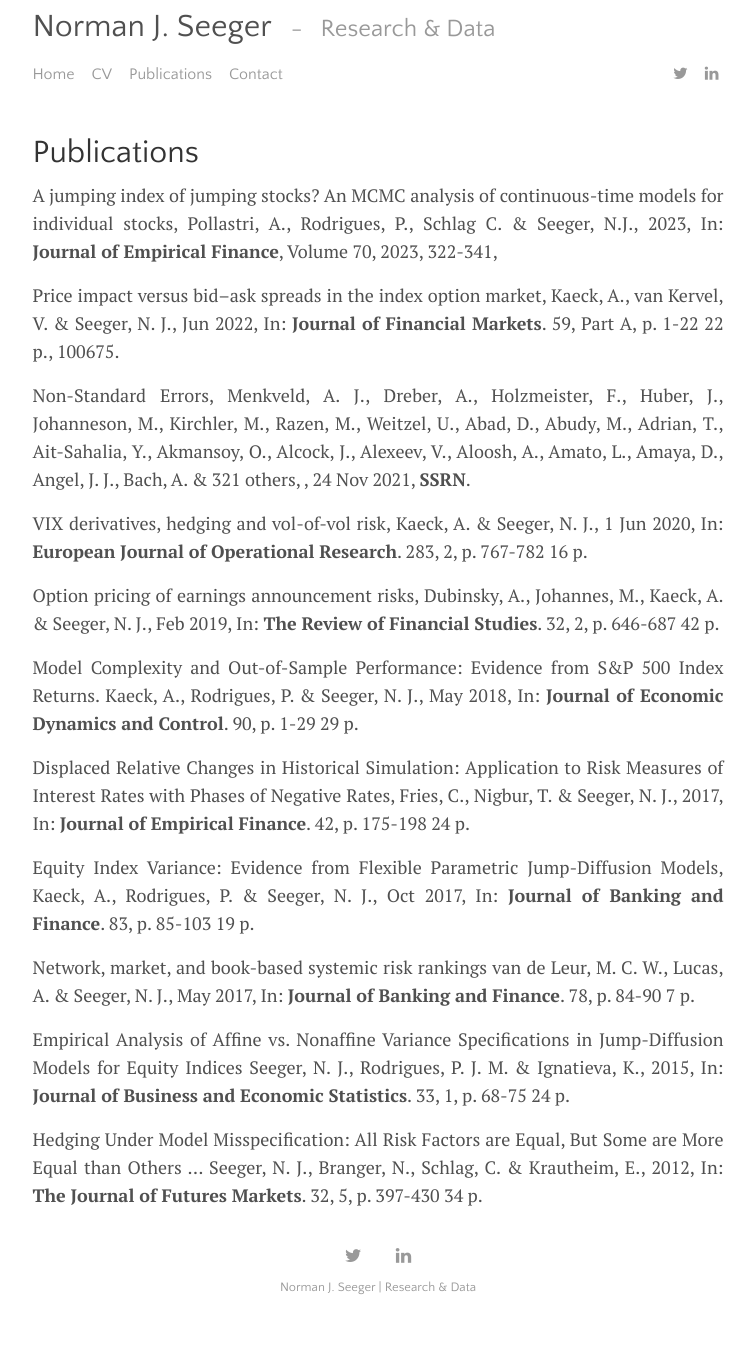
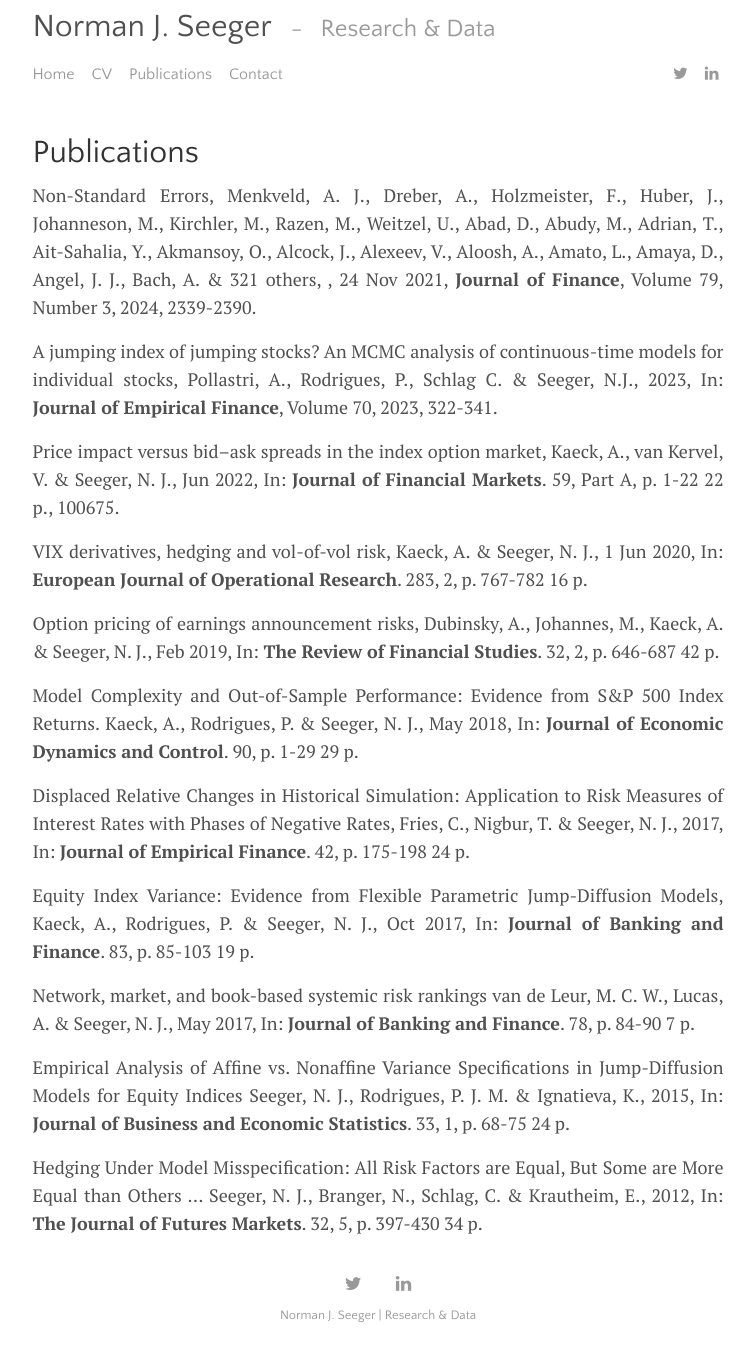
Before and after one commit to normanjseeger/normanjseeger.github.io, a Jekyll site: the page built from menu/publications.md, in a window 1280 px wide. Shown: the whole page, without its empty margins (262-1018 px from the left). Built offline with Jekyll 4.4.1, drawn with Linux system fonts in a browser that asks for light colours; before the commit the page ends 1333 px from its top, so only the background shows below that.

Commit message:
Update publications.md: reorder publication entries and correct formatting

```diff
--- a/menu/publications.md
+++ b/menu/publications.md
@@ -4,14 +4,14 @@ title: Publications
 permalink: /publications
 ---
 
+Non-Standard Errors,
+Menkveld, A. J., Dreber, A., Holzmeister, F., Huber, J., Johanneson, M., Kirchler, M., Razen, M., Weitzel, U., Abad, D., Abudy, M., Adrian, T., Ait-Sahalia, Y., Akmansoy, O., Alcock, J., Alexeev, V., Aloosh, A., Amato, L., Amaya, D., Angel, J. J., Bach, A. & 321 others, , 24 Nov 2021, **Journal of Finance**, Volume 79, Number 3, 2024, 2339-2390.
 
-A jumping index of jumping stocks? An MCMC analysis of continuous-time models for individual stocks, Pollastri, A., Rodrigues, P., Schlag C. & Seeger, N.J., 2023, In: **Journal of Empirical Finance**, Volume 70, 2023, 322-341,
+A jumping index of jumping stocks? An MCMC analysis of continuous-time models for individual stocks,
+Pollastri, A., Rodrigues, P., Schlag C. & Seeger, N.J., 2023, In: **Journal of Empirical Finance**, Volume 70, 2023, 322-341.
 
 Price impact versus bid–ask spreads in the index option market,
 Kaeck, A., van Kervel, V. & Seeger, N. J., Jun 2022, In: **Journal of Financial Markets**. 59, Part A, p. 1-22 22 p., 100675.
-
-Non-Standard Errors,
-Menkveld, A. J., Dreber, A., Holzmeister, F., Huber, J., Johanneson, M., Kirchler, M., Razen, M., Weitzel, U., Abad, D., Abudy, M., Adrian, T., Ait-Sahalia, Y., Akmansoy, O., Alcock, J., Alexeev, V., Aloosh, A., Amato, L., Amaya, D., Angel, J. J., Bach, A. & 321 others, , 24 Nov 2021, **SSRN**.
 
 VIX derivatives, hedging and vol-of-vol risk,
 Kaeck, A. & Seeger, N. J., 1 Jun 2020, In: **European Journal of Operational Research**. 283, 2, p. 767-782 16 p.
```
